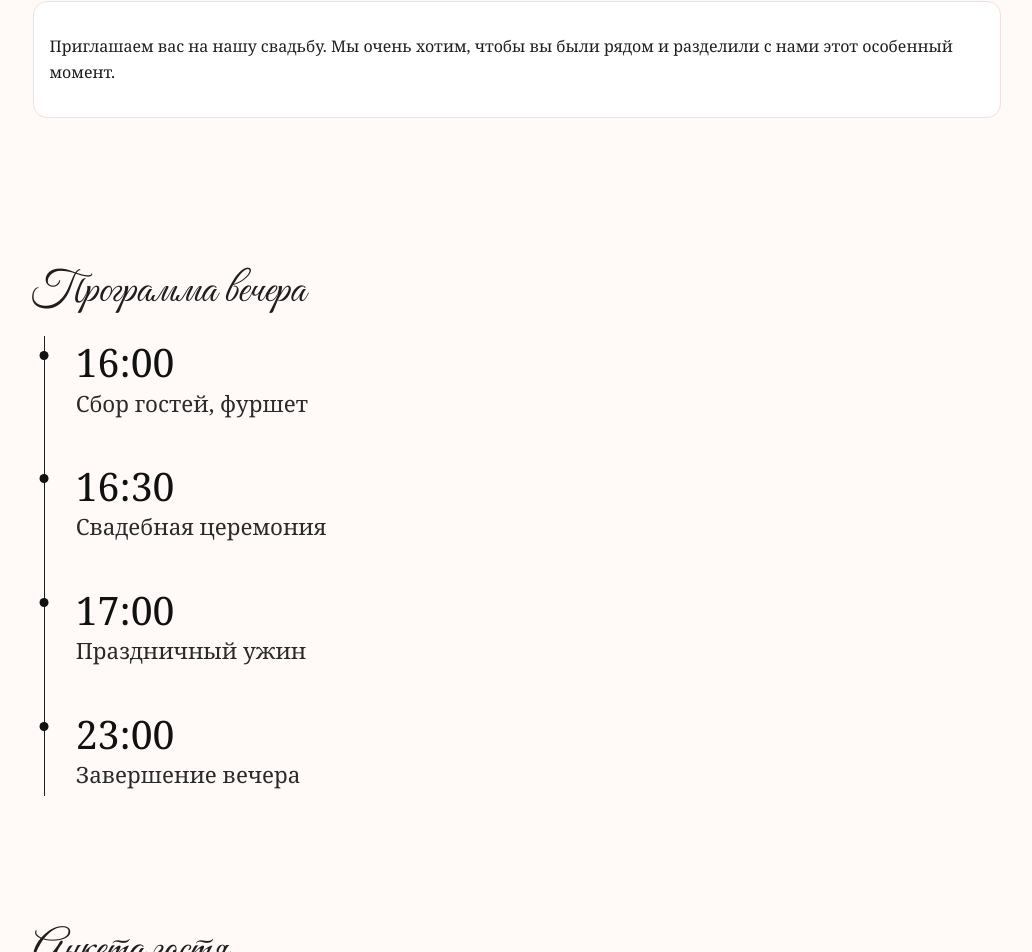
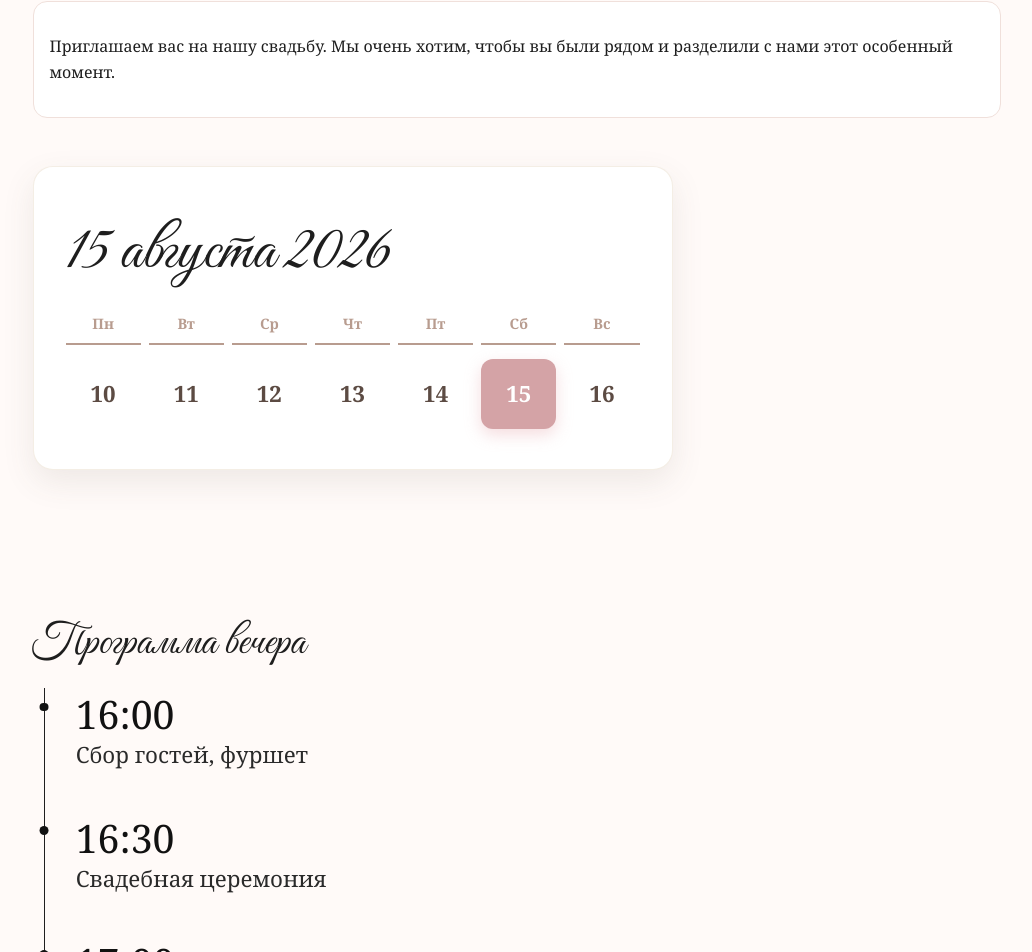
Before and after one commit to closedi/wedding, a React (Vite) app: page / in a window 1280 px wide. Shown: the part 861-1813 px from the top of the page, without its empty margins (116-1148 px from the left). Built offline with nearby package versions, Linux system fonts and the light colour scheme; a web font is replaced by a local one.

Commit message:
calendar week

```diff
--- a/src/components/sections/StorySection.tsx
+++ b/src/components/sections/StorySection.tsx
@@ -1,5 +1,6 @@
 import Section from "../layout/Section";
 import { siteContent } from "../../data/siteContent";
+import WeddingWeek from "../../shared/calendar/WeddingWeek";
 
 export default function StorySection() {
   return (
@@ -7,6 +8,11 @@ export default function StorySection() {
         <article className="card">
             <p>{siteContent.story.text}</p>
         </article>
+       <WeddingWeek
+        weddingDate="2026-08-15"   // автоматом покажет неделю с 17 по 23 августа
+        highlightColor="#d4a3a6"   // опционально
+        accentColor="#b89c8f"      // опционально
+        />
     </Section>
   );
 }
--- /dev/null
+++ b/src/shared/calendar/WeddingWeek.css
@@ -0,0 +1,92 @@
+.wedding-week {
+    --wedding-bg: #fdf8f5;
+    --wedding-card: #ffffff;
+    --wedding-text: #5c4b43;
+    --wedding-accent: #c9a87c;
+    --wedding-highlight: #e8b4b8;
+    --wedding-font: 'Cormorant Garamond', Georgia, serif;
+
+    font-family: var(--wedding-font);
+    max-width: 640px;
+    margin-top: 3rem;
+    background: var(--wedding-card);
+    border-radius: 20px;
+    padding: 2.5rem 2rem;
+    box-shadow: 0 12px 32px rgba(92, 75, 67, 0.1);
+    border: 1px solid rgba(201, 168, 124, 0.2);
+    box-sizing: border-box;
+}
+
+.calendar-header h2 {
+    text-align: center;
+    color: var(--wedding-text);
+    margin: 0 0 1.5rem;
+    font-weight: 600;
+    letter-spacing: 2px;
+    text-transform: uppercase;
+    font-size: 1.6rem;
+}
+
+.week-grid {
+    display: grid;
+    grid-template-columns: repeat(7, 1fr);
+    gap: 8px;
+    text-align: center;
+}
+
+.day-header {
+    font-weight: 600;
+    color: var(--wedding-accent);
+    padding: 0.5rem 0;
+    border-bottom: 2px solid var(--wedding-accent);
+    margin-bottom: 6px;
+    font-size: 0.9rem;
+}
+
+.day {
+    position: relative;
+    padding: 0.8rem 0.4rem;
+    border-radius: 12px;
+    color: var(--wedding-text);
+    transition: all 0.25s ease;
+    cursor: default;
+    display: flex;
+    flex-direction: column;
+    align-items: center;
+    justify-content: center;
+    min-height: 70px;
+}
+
+.day-number {
+    font-size: 1.4rem;
+    font-weight: 600;
+    line-height: 1.2;
+}
+
+.day-month {
+    font-size: 0.75rem;
+    opacity: 0.7;
+    margin-top: 2px;
+    text-transform: uppercase;
+    letter-spacing: 1px;
+}
+
+.day:hover {
+    background: rgba(201, 168, 124, 0.12);
+    transform: translateY(-2px);
+}
+
+.day.wedding-day {
+    background: var(--wedding-highlight);
+    color: #fff;
+    box-shadow: 0 6px 16px rgba(232, 180, 184, 0.45);
+}
+
+.day.wedding-day .day-month { opacity: 0.9; }
+
+@media (max-width: 520px) {
+    .wedding-week { padding: 1.5rem 1rem; margin-top: 2rem; }
+    .day { padding: 0.6rem 0.2rem; min-height: 60px; }
+    .day-number { font-size: 1.1rem; }
+    .calendar-header h2 { font-size: 1.3rem; }
+}
--- /dev/null
+++ b/src/shared/calendar/WeddingWeek.tsx
@@ -0,0 +1,67 @@
+import React, {CSSProperties, useMemo} from 'react';
+import './WeddingWeek.css';
+
+const WEEKDAYS = ['Пн', 'Вт', 'Ср', 'Чт', 'Пт', 'Сб', 'Вс'];
+
+const WeddingWeek = ({
+	                     weddingDate,       // ISO строка или Date, например: "2026-08-24"
+	                     accentColor,       // цвет заголовков
+	                     highlightColor    // цвет дня свадьбы
+                     }: any) => {
+	const week = useMemo(() => {
+		const target = new Date(weddingDate);
+		if (isNaN(target.getTime())) return [];
+
+		// Находим понедельник этой недели
+		const monday = new Date(target);
+		const jsDay = monday.getDay(); // 0=Вс, 1=Пн ... 6=Сб
+		const diff = jsDay === 0 ? -6 : 1 - jsDay;
+		monday.setDate(target.getDate() + diff);
+
+		const days = [];
+		for (let i = 0; i < 7; i++) {
+			const d = new Date(monday);
+			d.setDate(monday.getDate() + i);
+			days.push(d);
+		}
+		return days;
+	}, [weddingDate]);
+
+	const cssVars: Record<string, CSSProperties> = {
+		'--wedding-accent': accentColor || '#c9a87c',
+		'--wedding-highlight': highlightColor || '#e8b4b8',
+	};
+
+	const isWedding = (date: any) => {
+		const target = new Date(weddingDate);
+		return date.toDateString() === target.toDateString();
+	};
+
+	return (
+		<div className="wedding-week" style={cssVars}>
+			<div className="calendar-header">
+				<h1>15 августа 2026</h1>
+			</div>
+			<div className="calendar-grid week-grid">
+				{WEEKDAYS.map((day) => (
+					<div key={day} className="day-header">{day}</div>
+				))}
+				{week.map((date, idx) => {
+					const isWeddingDay = isWedding(date);
+					const monthShort = date.toLocaleString('ru-RU', { month: 'short' });
+
+					return (
+						<div
+							key={idx}
+							className={`day ${isWeddingDay ? 'wedding-day' : ''}`}
+						>
+							<span className="day-number">{date.getDate()}</span>
+						</div>
+					);
+				})}
+			</div>
+		</div>
+	);
+};
+
+export default React.memo(WeddingWeek);
```
